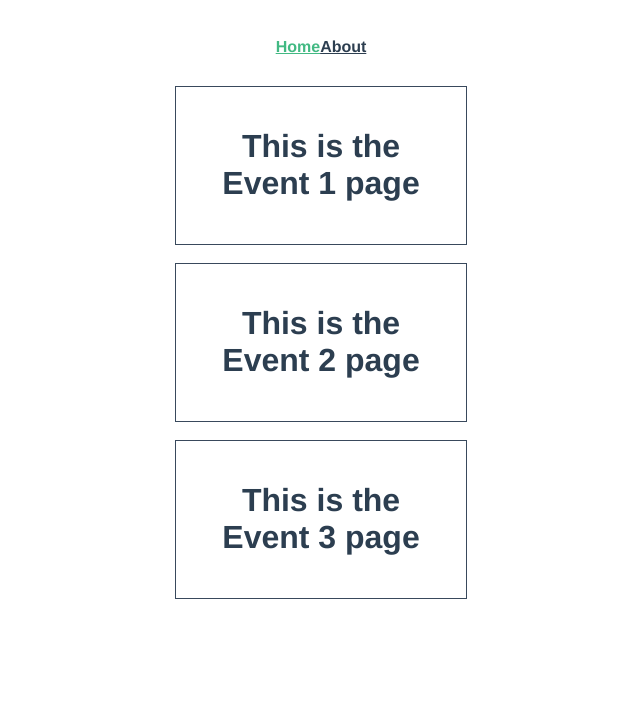
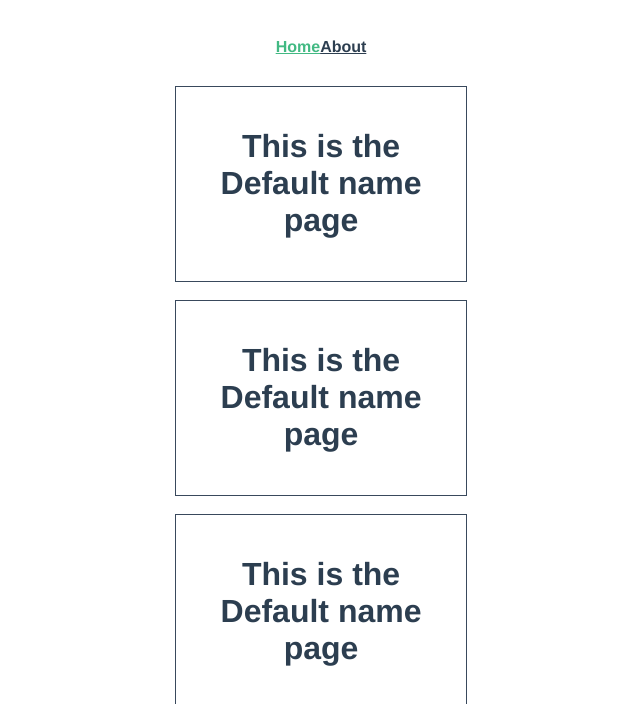
Before and after one commit to devwhere/713-frontend-project, a Vue app: page / in a window 1280 px wide. Shown: the top 704 px of the page, without its empty margins (319-959 px from the left). Built offline with nearby package versions, Linux system fonts and the light colour scheme; the HTML template or start-up script is replaced by a standard one.

Commit message:
task4 use default value - withDefault

```diff
--- a/src/components/EventCard.vue
+++ b/src/components/EventCard.vue
@@ -1,5 +1,5 @@
 <script setup lang="ts">
-defineProps<{ name: string }>()
+withDefaults(defineProps<{ name: string }>(), { name: 'Default name' })
 </script>
 <template>
   <div class="event-card">
--- a/src/views/EventListView.vue
+++ b/src/views/EventListView.vue
@@ -14,7 +14,7 @@ const events = ref([
     <div v-if="events.length === 0">No Events</div>
     <div v-else-if="events.length === 1">Only one event</div>
     <div v-else>
-      <EventCard v-for="event in events" :key="event.id" :name="event.name" />
+      <EventCard v-for="event in events" :key="event.id" />
     </div>
   </div>
 </template>
```
